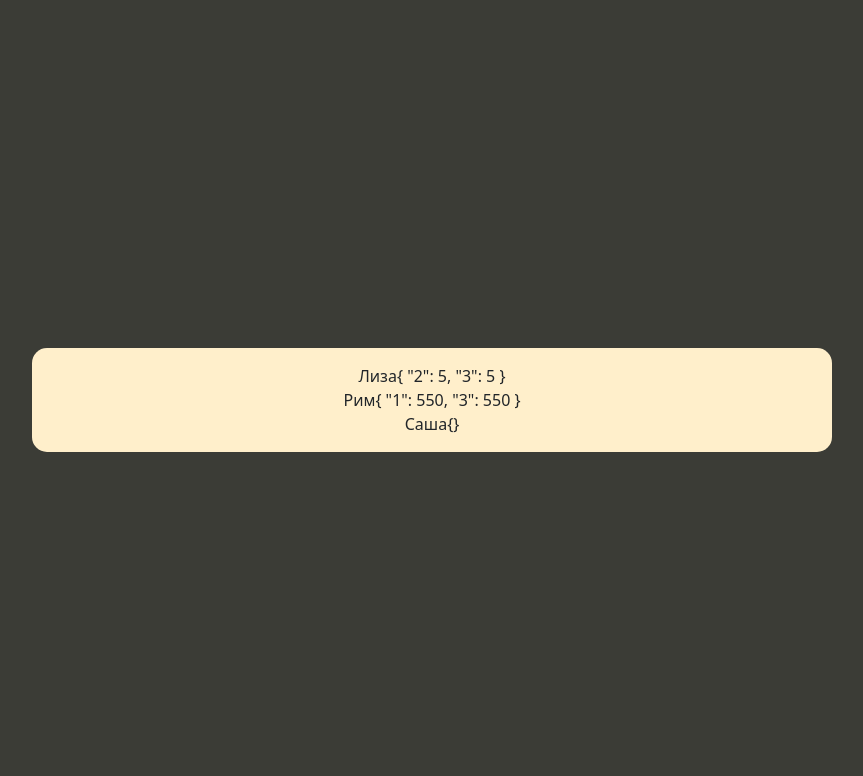
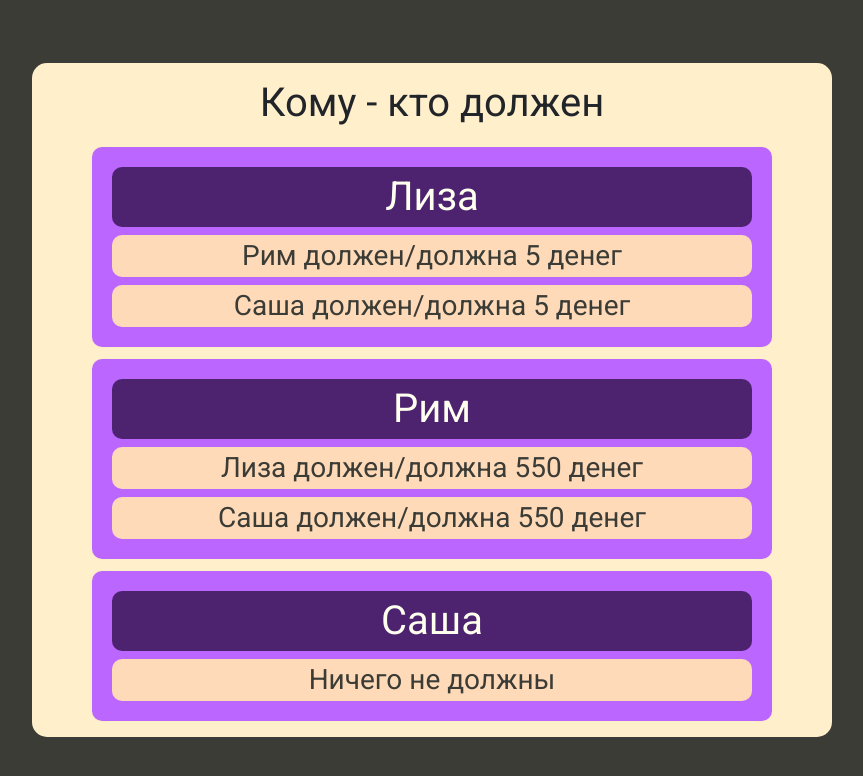
Before and after one commit to RimKhai/pay-divide, a Vue app: page /results in a window 1280 px wide. Shown: the top 776 px of the page, without its empty margins (208-1071 px from the left). Built offline with nearby package versions, Linux system fonts and the light colour scheme.

Commit message:
Add results decoration

```diff
--- a/index.html
+++ b/index.html
@@ -2,12 +2,36 @@
 <html lang="en">
     <head>
         <meta charset="UTF-8" />
-    <link rel="icon" type="image/svg+xml" href="/vite.svg" />
-    <meta name="viewport" content="width=device-width, initial-scale=1.0" />
+        <link
+            rel="icon"
+            type="image/svg+xml"
+            href="/vite.svg"
+        />
+        <link
+            rel="preconnect"
+            href="https://fonts.googleapis.com"
+        />
+        <link
+            rel="preconnect"
+            href="https://fonts.gstatic.com"
+            crossorigin
+        />
+        <link
+            href="https://fonts.googleapis.com/css2?family=Roboto&display=swap"
+            rel="stylesheet"
+        />
+
+        <meta
+            name="viewport"
+            content="width=device-width, initial-scale=1.0"
+        />
         <title>Vite + Vue</title>
     </head>
     <body>
         <div id="app"></div>
-    <script type="module" src="/src/main.js"></script>
+        <script
+            type="module"
+            src="/src/main.js"
+        ></script>
     </body>
 </html>
--- a/src/App.vue
+++ b/src/App.vue
@@ -9,5 +9,6 @@
 <style lang="scss">
 body {
   background: $background-color !important;
+  font-family: "Roboto" !important;
 }
 </style>
--- a/src/views/ResultsView.vue
+++ b/src/views/ResultsView.vue
@@ -2,24 +2,73 @@
 import BaseBlock from "../shared/BaseBlock.vue";
 import { useProductStore } from "../stores/ProductStore";
 import { useMemberStore } from "../stores/MemberStore";
-import { useResultStore } from "../stores/ResultsStore"
+import { useResultStore } from "../stores/ResultsStore";
 
-const productStore = useProductStore()
-const memberStore = useMemberStore()
-const resultStore = useResultStore()
+const productStore = useProductStore();
+const memberStore = useMemberStore();
+const resultStore = useResultStore();
 
-resultStore.setResults(memberStore.homies, productStore.products)
+resultStore.setResults(memberStore.homies, productStore.products);
 
-console.log(memberStore.homies)
-console.log(productStore.products)
+console.log(memberStore.homies);
+console.log(productStore.products);
 </script>
 <template>
     <BaseBlock>
-        <div class="d-flex" v-for="result in resultStore.results" :key="result.id">
-            <div>{{ result.name }}</div>
-            <div>{{ result.loan }}</div>
+        <h1 class="header">Кому - кто должен</h1>
+        <div
+            class="main-loans"
+            v-for="result in resultStore.results"
+            :key="result.id"
+        >
+            <div class="loans">
+                {{ result.name }}
+            </div>
+            <div
+                v-for="loan in Object.keys(result.loan)"
+                :key="loan"
+                v-if="Boolean(Object.keys(result.loan).length)"
+            >
+                <div class="debtor">
+                    {{
+                        memberStore.homies
+                            .map((item) => {
+                                if (item.id == loan) {
+                                    return item.name;
+                                }
+                            })
+                            .filter((item) => item !== undefined)
+                            .at(0)
+                    }}
+                    должен/должна {{ result["loan"][loan] }} денег
+                </div>
+            </div>
+            <div class="debtor" v-else>Ничего не должны</div>
         </div>
     </BaseBlock>
 </template>
 <style lang='scss' scoped>
+.main-loans {
+    background: $additional-color;
+    border-radius: $small-border;
+    padding: 5 * $ui-step;
+    margin-top: 3 * $ui-step;
+}
+.loans {
+    background: $hover-color;
+    width: 160 * $ui-step;
+    color: $text-color;
+    border-radius: $small-border;
+    font-size: 10 * $ui-step;
+}
+.debtor {
+    background: $second-color;
+    color: $background-color;
+    margin-top: 2 * $ui-step;
+    border-radius: $small-border;
+    font-size: 7 * $ui-step;
+}
+
+.header {
+}
 </style>
```
Lines whose indentation alone changed are shown as unchanged.
